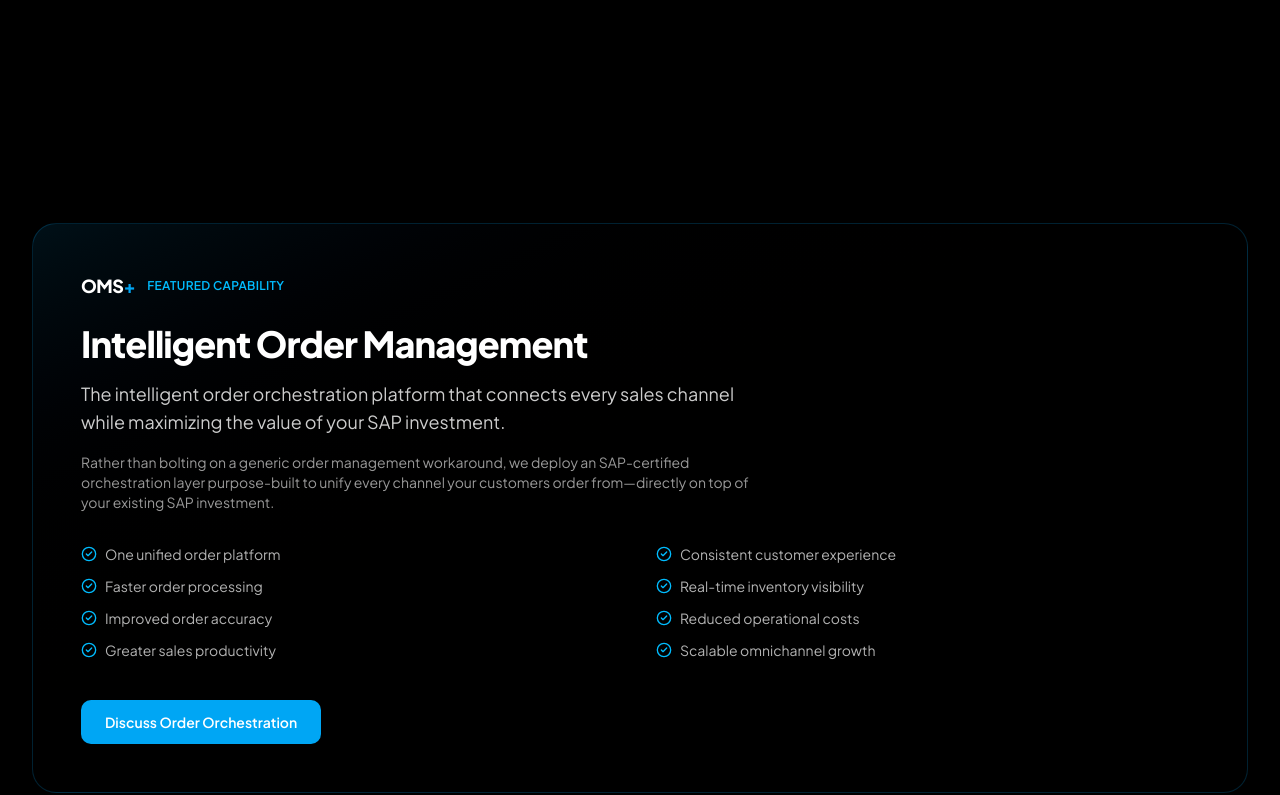
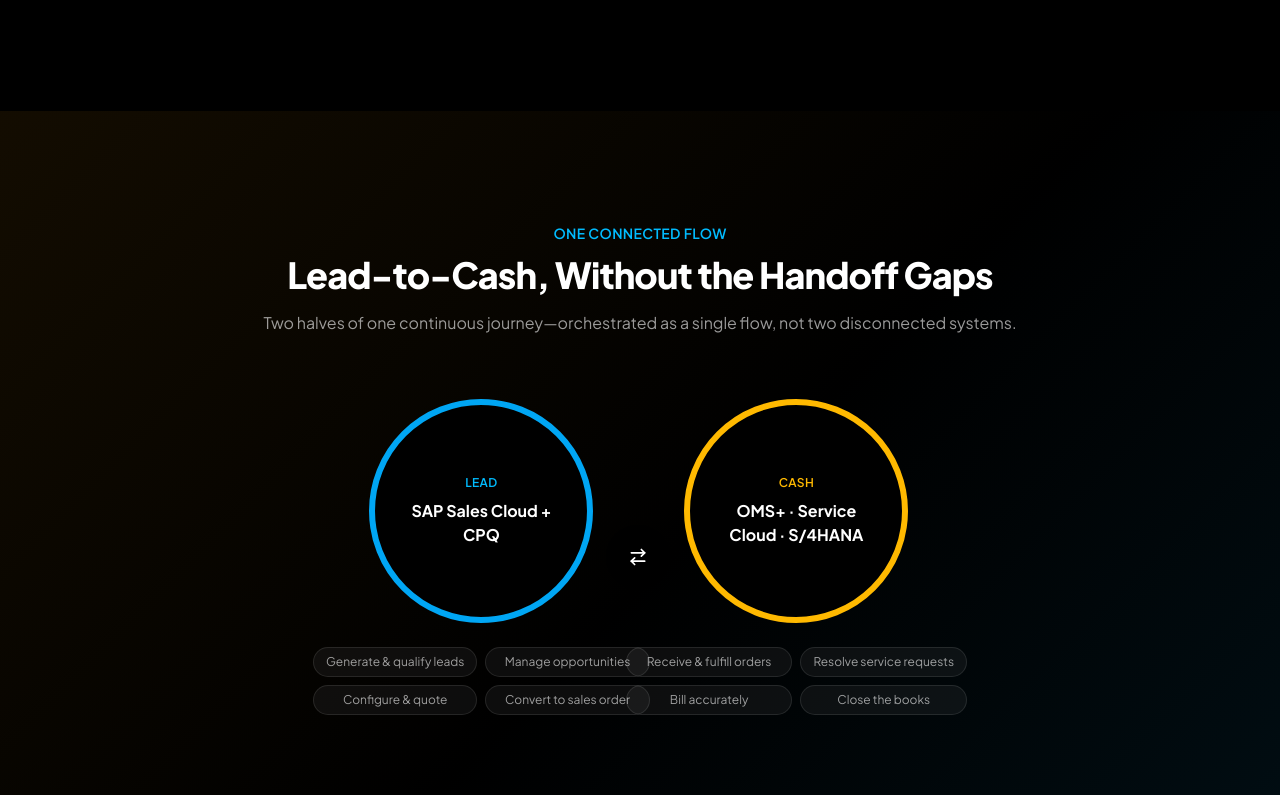
Before and after one commit to janejane-23/Techplus-WS, a Next.js app: page / in a window 1280 px wide. Shown: the part 7347-8142 px from the top of the page. Built offline with nearby package versions, Linux system fonts and the light colour scheme.

Commit message:
Add Lead-to-Cash flow diagram connecting Lead and Cash product groups
Original two-loop visualization (SAP Sales Cloud + CPQ on the Lead side,
OMS+/Service Cloud/S/4HANA on the Cash side), inspired by the interlocking-
loops concept but built with TechPlus's own design system and copy.

```diff
--- a/src/app/page.tsx
+++ b/src/app/page.tsx
@@ -4,6 +4,7 @@
 import { BusinessOutcomes } from "@/components/sections/BusinessOutcomes";
 import { ConsultingServices } from "@/components/sections/ConsultingServices";
 import { SapPlatform } from "@/components/sections/SapPlatform";
+import { LeadToCashFlow } from "@/components/sections/LeadToCashFlow";
 import { OmsPlusPositioning } from "@/components/sections/OmsPlusPositioning";
 import { BlogPreview } from "@/components/sections/BlogPreview";
 import { IndustryFocus } from "@/components/sections/IndustryFocus";
@@ -21,6 +22,7 @@
       <BusinessOutcomes content={homepageContent.businessOutcomes} />
       <ConsultingServices content={homepageContent.consultingServices} />
       <SapPlatform content={homepageContent.sapPlatform} />
+      <LeadToCashFlow content={homepageContent.leadToCashFlow} />
       <OmsPlusPositioning content={homepageContent.omsPlus} />
       <BlogPreview content={homepageContent.blogPreview} />
       <IndustryFocus content={homepageContent.industryFocus} />
--- /dev/null
+++ b/src/components/sections/LeadToCashFlow.tsx
@@ -0,0 +1,56 @@
+import { ArrowRightLeft } from "lucide-react";
+import { SectionWrapper } from "@/components/ui/SectionWrapper";
+import type { LeadToCashFlowContent } from "@/content/types";
+
+const ACCENT_STYLES = {
+  sky: { ring: "border-sky-500", text: "text-sky-400" },
+  amber: { ring: "border-amber-400", text: "text-amber-400" },
+} as const;
+
+export function LeadToCashFlow({ content }: { content: LeadToCashFlowContent }) {
+  return (
+    <SectionWrapper variant="gradient">
+      <div className="mx-auto max-w-3xl text-center">
+        <p className="text-sm font-semibold tracking-wide text-sky-400 uppercase">{content.eyebrow}</p>
+        <h2 className="mt-3 text-3xl font-extrabold tracking-tight text-white sm:text-4xl">{content.heading}</h2>
+        <p className="mt-4 text-white/60">{content.intro}</p>
+      </div>
+
+      <div className="mx-auto mt-16 max-w-4xl">
+        <div className="flex flex-col items-center gap-14 sm:flex-row sm:items-start sm:justify-center sm:gap-0">
+          {content.loops.map((loop, i) => {
+            const accent = ACCENT_STYLES[loop.accent];
+            const isFirst = i === 0;
+            return (
+              <div key={loop.id} className="contents">
+                <div className={`flex flex-col items-center ${isFirst ? "sm:mr-[-2.5rem]" : "sm:ml-[-2.5rem]"}`}>
+                  <div
+                    className={`flex h-56 w-56 flex-col items-center justify-center rounded-full border-[6px] ${accent.ring} bg-black text-center`}
+                  >
+                    <span className={`text-xs font-semibold uppercase tracking-wide ${accent.text}`}>{loop.label}</span>
+                    <span className="mt-2 px-8 text-base font-bold text-white">{loop.productLabel}</span>
+                  </div>
+                  <div className="mt-6 grid grid-cols-2 gap-2">
+                    {loop.capabilities.map((cap) => (
+                      <span
+                        key={cap}
+                        className="rounded-full border border-white/10 bg-white/5 px-3 py-1.5 text-center text-xs text-white/60"
+                      >
+                        {cap}
+                      </span>
+                    ))}
+                  </div>
+                </div>
+                {isFirst && (
+                  <div className="z-10 flex h-14 w-14 shrink-0 items-center justify-center self-center rounded-full bg-black ring-4 ring-black">
+                    <ArrowRightLeft className="h-5 w-5 text-white" />
+                  </div>
+                )}
+              </div>
+            );
+          })}
+        </div>
+      </div>
+    </SectionWrapper>
+  );
+}
--- a/src/content/homepage.ts
+++ b/src/content/homepage.ts
@@ -245,6 +245,28 @@
     ],
   },
 
+  leadToCashFlow: {
+    eyebrow: "One Connected Flow",
+    heading: "Lead-to-Cash, Without the Handoff Gaps",
+    intro: "Two halves of one continuous journey—orchestrated as a single flow, not two disconnected systems.",
+    loops: [
+      {
+        id: "lead",
+        label: "Lead",
+        productLabel: "SAP Sales Cloud + CPQ",
+        capabilities: ["Generate & qualify leads", "Manage opportunities", "Configure & quote", "Convert to sales order"],
+        accent: "sky",
+      },
+      {
+        id: "cash",
+        label: "Cash",
+        productLabel: "OMS+ · Service Cloud · S/4HANA",
+        capabilities: ["Receive & fulfill orders", "Resolve service requests", "Bill accurately", "Close the books"],
+        accent: "amber",
+      },
+    ],
+  },
+
   omsPlus: {
     eyebrow: "Featured Capability",
     heading: "Intelligent Order Management",
--- a/src/content/types.ts
+++ b/src/content/types.ts
@@ -103,6 +103,21 @@
   heading: string;
   intro: string;
   stages: SapProductStage[];
+}
+
+export interface LeadToCashLoop {
+  id: string;
+  label: string;
+  productLabel: string;
+  capabilities: string[];
+  accent: "sky" | "amber";
+}
+
+export interface LeadToCashFlowContent {
+  eyebrow: string;
+  heading: string;
+  intro: string;
+  loops: LeadToCashLoop[];
 }
 
 export interface OmsPlusContent {
@@ -228,6 +243,7 @@
   businessOutcomes: BusinessOutcomesContent;
   consultingServices: ConsultingServicesContent;
   sapPlatform: SapPlatformContent;
+  leadToCashFlow: LeadToCashFlowContent;
   omsPlus: OmsPlusContent;
   blogPreview: BlogPreviewContent;
   industryFocus: IndustryFocusContent;
```
